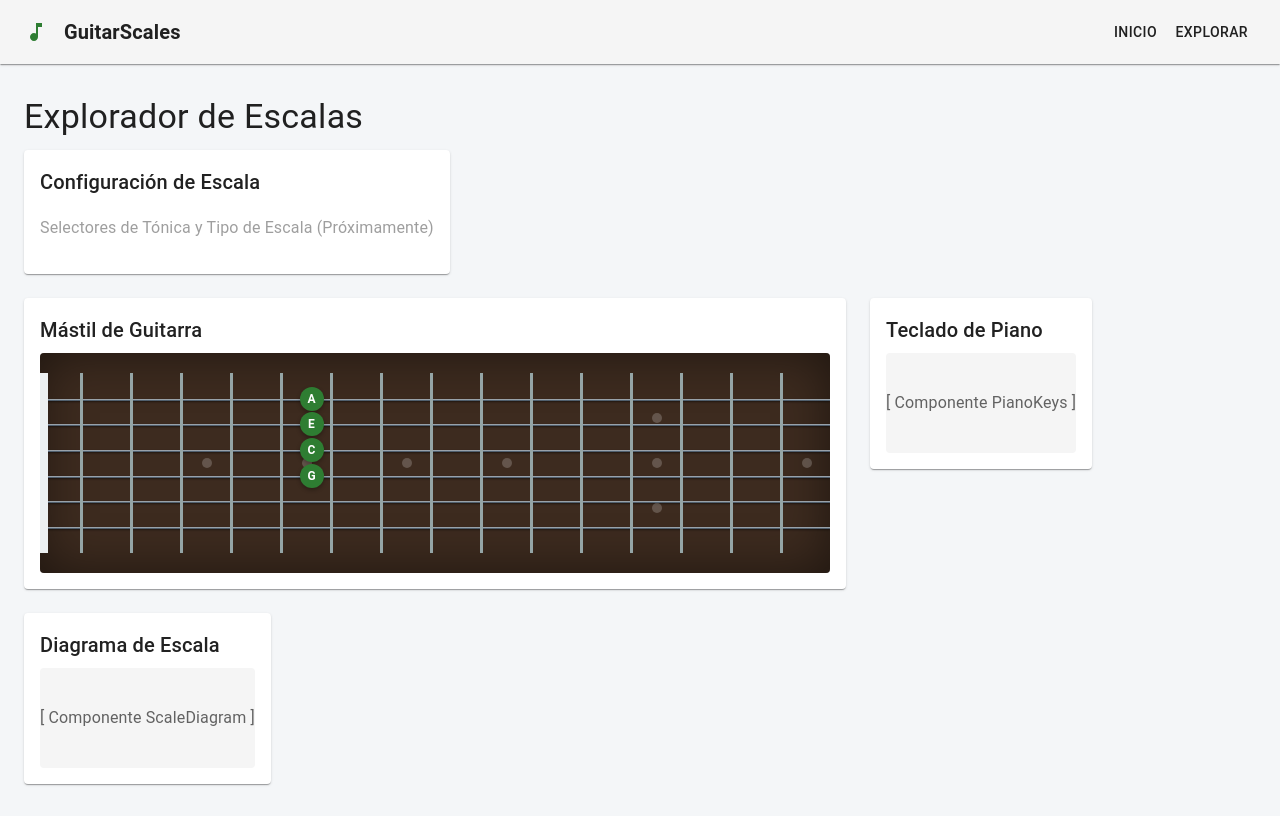
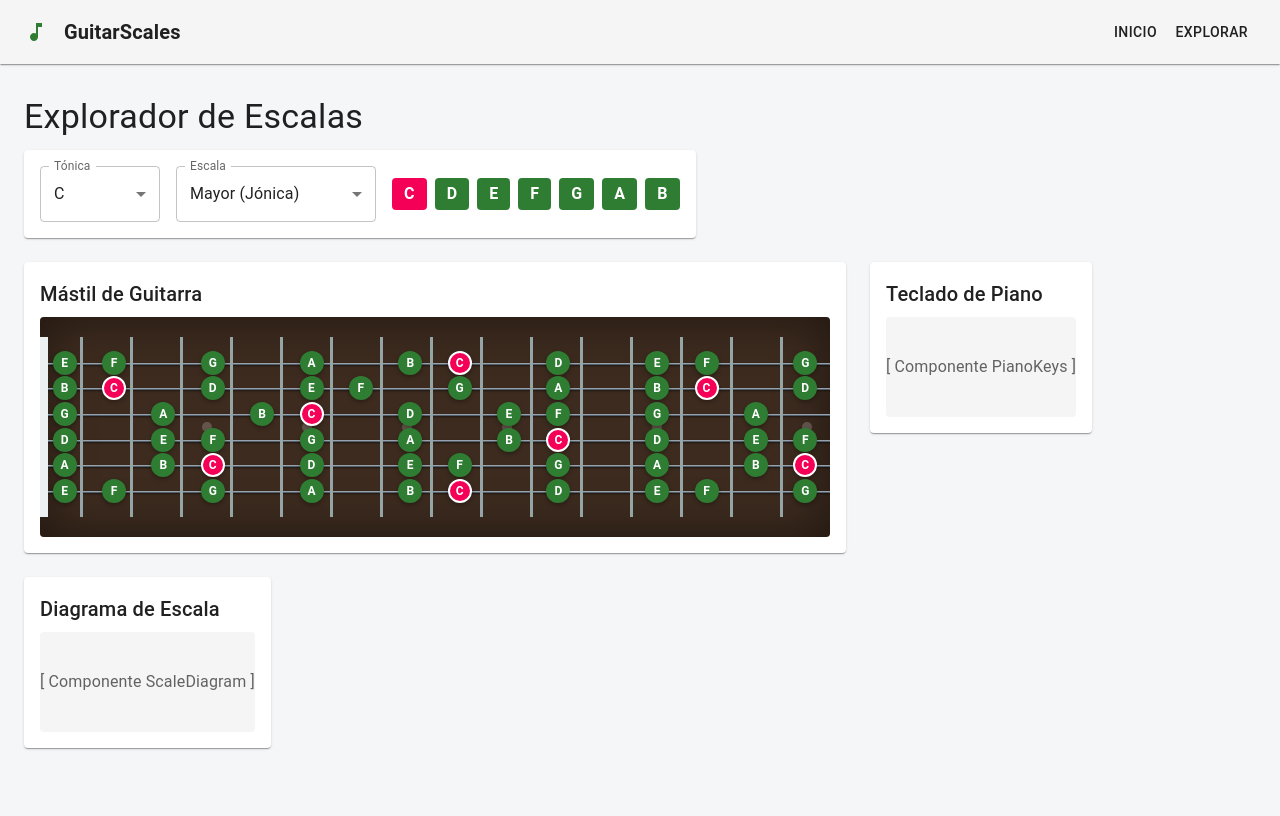
Before and after one commit to javiboin/guitar-scales-react, a React (Vite) app: page /visualizer in a window 1280 px wide. Built offline with nearby package versions, Linux system fonts and the light colour scheme.

Commit message:
feat: Lógica de las escalas

```diff
--- a/src/components/Guitar/GuitarNeck.jsx
+++ b/src/components/Guitar/GuitarNeck.jsx
@@ -45,11 +45,13 @@ const FretLine = styled(Box)(({ isNut }) => ({
   zIndex: 2,
 }));
 
-const NoteMarker = styled(Box)(({ theme, color = 'primary.main' }) => ({
+const NoteMarker = styled(Box, {
+  shouldForwardProp: (prop) => prop !== 'isRoot',
+})(({ theme, isRoot }) => ({
   width: '24px',
   height: '24px',
   borderRadius: '50%',
-  backgroundColor: color === 'primary.main' ? theme.palette.primary.main : color,
+  backgroundColor: isRoot ? theme.palette.secondary.main : theme.palette.primary.main,
   color: 'white',
   display: 'flex',
   alignItems: 'center',
@@ -60,6 +62,7 @@ const NoteMarker = styled(Box)(({ theme, color = 'primary.main' }) => ({
   transform: 'translate(-50%, -50%)',
   zIndex: 3,
   boxShadow: '0 2px 4px rgba(0,0,0,0.3)',
+  border: isRoot ? '2px solid white' : 'none',
 }));
 
 const FretMarker = styled(Box)(({ theme }) => ({
@@ -108,6 +111,7 @@ const GuitarNeck = ({
         {selectedNotes.map((note, i) => (
           <NoteMarker
             key={i}
+            isRoot={note.isRoot}
             sx={{
               left: `${(note.fret * (100 / (frets + 1))) + (50 / (frets + 1))}%`,
               top: `${(note.string + 1) * (100 / (strings.length + 1))}%`,
--- a/src/pages/Visualizer.jsx
+++ b/src/pages/Visualizer.jsx
@@ -1,7 +1,19 @@
-import { Box, Typography, Container, Paper, Grid } from '@mui/material';
+import { useState, useMemo } from 'react';
+import { Box, Typography, Container, Paper, Grid, MenuItem, Select, FormControl, InputLabel } from '@mui/material';
 import GuitarNeck from '../components/Guitar/GuitarNeck';
+import { NOTES, SCALES, getScaleNotes, getFretboardNotes } from '../utils/musicLogic';
 
 const Visualizer = () => {
+  const [root, setRoot] = useState('C');
+  const [scaleType, setScaleType] = useState('major');
+  const [tuning] = useState(['E', 'B', 'G', 'D', 'A', 'E']);
+  const [totalFrets] = useState(15);
+
+  const scaleNotes = useMemo(() => getScaleNotes(root, scaleType), [root, scaleType]);
+  const fretboardNotes = useMemo(() =>
+    getFretboardNotes(tuning, totalFrets, scaleNotes),
+    [tuning, totalFrets, scaleNotes]
+  );
   return (
     <Container maxWidth="xl" sx={{ mt: 4, mb: 4 }}>
       <Typography variant="h4" gutterBottom fontWeight="bold">
@@ -11,10 +23,50 @@ const Visualizer = () => {
       <Grid container spacing={3}>
         {/* Selector de Escalas y Tonalidad */}
         <Grid item xs={12}>
-          <Paper sx={{ p: 2, display: 'flex', flexDirection: 'column' }}>
-            <Typography variant="h6">Configuración de Escala</Typography>
-            <Box sx={{ height: 60, display: 'flex', alignItems: 'center', justifyContent: 'center', color: 'text.disabled' }}>
-              Selectores de Tónica y Tipo de Escala (Próximamente)
+          <Paper sx={{ p: 2, display: 'flex', gap: 2, alignItems: 'center' }}>
+            <FormControl sx={{ minWidth: 120 }}>
+              <InputLabel>Tónica</InputLabel>
+              <Select
+                value={root}
+                label="Tónica"
+                onChange={(e) => setRoot(e.target.value)}
+              >
+                {NOTES.map((n) => (
+                  <MenuItem key={n} value={n}>{n}</MenuItem>
+                ))}
+              </Select>
+            </FormControl>
+
+            <FormControl sx={{ minWidth: 200 }}>
+              <InputLabel>Escala</InputLabel>
+              <Select
+                value={scaleType}
+                label="Escala"
+                onChange={(e) => setScaleType(e.target.value)}
+              >
+                {Object.entries(SCALES).map(([key, value]) => (
+                  <MenuItem key={key} value={key}>{value.name}</MenuItem>
+                ))}
+              </Select>
+            </FormControl>
+
+            <Box sx={{ ml: 'auto', display: 'flex', gap: 1 }}>
+              {scaleNotes.map((note, i) => (
+                <Paper
+                  key={i}
+                  elevation={0}
+                  sx={{
+                    px: 1.5,
+                    py: 0.5,
+                    bgcolor: i === 0 ? 'secondary.main' : 'primary.main',
+                    color: 'white',
+                    borderRadius: 1,
+                    fontWeight: 'bold'
+                  }}
+                >
+                  {note}
+                </Paper>
+              ))}
             </Box>
           </Paper>
         </Grid>
@@ -24,12 +76,8 @@ const Visualizer = () => {
           <Paper sx={{ p: 2, minHeight: 200, overflow: 'hidden' }}>
             <Typography variant="h6" gutterBottom>Mástil de Guitarra</Typography>
             <GuitarNeck
-              selectedNotes={[
-                { string: 0, fret: 5, label: 'A' },
-                { string: 1, fret: 5, label: 'E' },
-                { string: 2, fret: 5, label: 'C' },
-                { string: 3, fret: 5, label: 'G' },
-              ]}
+              frets={totalFrets}
+              selectedNotes={fretboardNotes}
             />
           </Paper>
         </Grid>
--- /dev/null
+++ b/src/utils/musicLogic.js
@@ -0,0 +1,96 @@
+export const NOTES = ['C', 'C#', 'D', 'D#', 'E', 'F', 'F#', 'G', 'G#', 'A', 'A#', 'B'];
+
+export const SCALES = {
+  major: {
+    name: 'Mayor (Jónica)',
+    intervals: [2, 2, 1, 2, 2, 2, 1],
+  },
+  minor: {
+    name: 'Menor (Eólica)',
+    intervals: [2, 1, 2, 2, 1, 2, 2],
+  },
+  majorPentatonic: {
+    name: 'Pentatónica Mayor',
+    intervals: [2, 2, 3, 2, 3],
+  },
+  minorPentatonic: {
+    name: 'Pentatónica Menor',
+    intervals: [3, 2, 2, 3, 2],
+  },
+  blues: {
+    name: 'Blues',
+    intervals: [3, 2, 1, 1, 3, 2],
+  },
+  dorian: {
+    name: 'Dórica',
+    intervals: [2, 1, 2, 2, 2, 1, 2],
+  },
+  phrygian: {
+    name: 'Frigia',
+    intervals: [1, 2, 2, 2, 1, 2, 2],
+  },
+  lydian: {
+    name: 'Lidia',
+    intervals: [2, 2, 2, 1, 2, 2, 1],
+  },
+  mixolydian: {
+    name: 'Mixolidia',
+    intervals: [2, 2, 1, 2, 2, 1, 2],
+  },
+  locrian: {
+    name: 'Locria',
+    intervals: [1, 2, 2, 1, 2, 2, 2],
+  },
+};
+
+/**
+ * Retorna las notas de una escala a partir de una tónica y un tipo.
+ */
+export const getScaleNotes = (root, scaleType) => {
+  const scale = SCALES[scaleType];
+  if (!scale) return [];
+
+  let currentIndex = NOTES.indexOf(root);
+  if (currentIndex === -1) return [];
+
+  const notes = [NOTES[currentIndex]];
+
+  // No recorremos el último intervalo porque vuelve a la octava
+  for (let i = 0; i < scale.intervals.length - 1; i++) {
+    currentIndex = (currentIndex + scale.intervals[i]) % 12;
+    notes.push(NOTES[currentIndex]);
+  }
+
+  return notes;
+};
+
+/**
+ * Retorna el nombre de la nota en un traste específico de una cuerda.
+ */
+export const getNoteAt = (stringRoot, fret) => {
+  const rootIndex = NOTES.indexOf(stringRoot);
+  return NOTES[(rootIndex + fret) % 12];
+};
+
+/**
+ * Calcula todas las posiciones de las notas de la escala en el diapasón.
+ */
+export const getFretboardNotes = (tuning, totalFrets, scaleNotes) => {
+  const positions = [];
+
+  tuning.forEach((stringRoot, stringIndex) => {
+    for (let fret = 0; fret <= totalFrets; fret++) {
+      const note = getNoteAt(stringRoot, fret);
+      if (scaleNotes.includes(note)) {
+        positions.push({
+          string: stringIndex,
+          fret,
+          label: note,
+          isRoot: note === scaleNotes[0]
+        });
+      }
+    }
+  });
+
+  return positions;
+};
```
